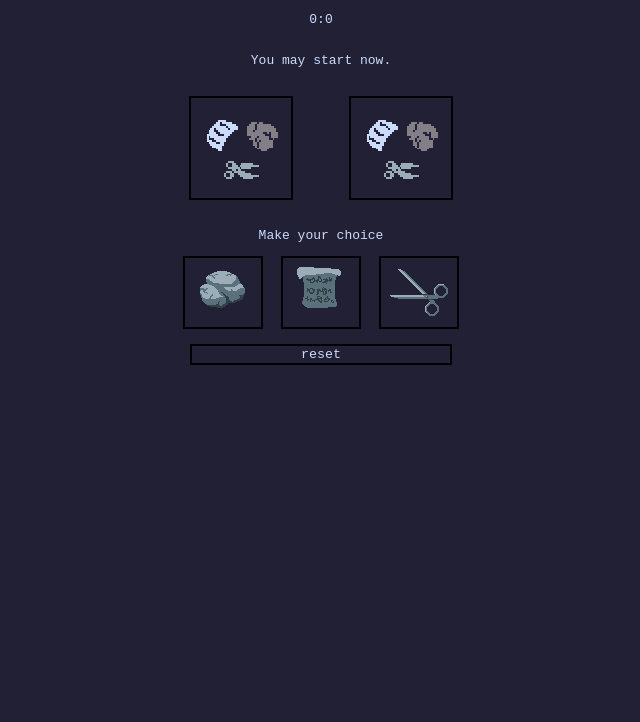
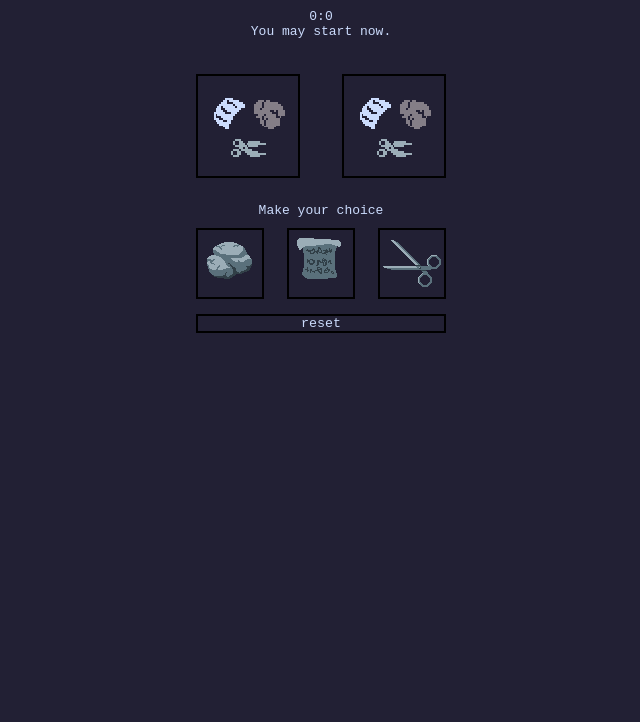
Before and after one commit to MemoryDreams/RockPaperScissors, a plain HTML site: page index.html in a window 1280 px wide. Shown: the part 78-800 px from the top of the page, without its empty margins (319-959 px from the left). Drawn offline with Linux system fonts and the light colour scheme.

Commit message:
Fixed width

```diff
--- a/style.css
+++ b/style.css
@@ -1,4 +1,14 @@
+    :root {
+        --fieldwidth: 250px;
+    }
+
+    *{
+        margin: 0;
+        padding: 0;
+    }
+
     body {
+        padding: 40px;
         background-color: #222034;
         color: #cbdbfc;
         display: flex;
@@ -6,14 +16,18 @@
         align-items: center;
         gap: 15px;
         font-family: monospace;
+        max-width: 100vw;
     }
 
     #field {
         display: flex;
-        gap: 56px;
+        justify-content: space-between;
+        padding: 10px 0;
+        width: var(--fieldwidth);
     }
 
     #score {
+        padding: 10px;
         display: flex;
         flex-direction: column;
         justify-content: center;
@@ -30,13 +44,7 @@
         object-fit: cover;
     }
 
-    #compchoice {
-        animation: rotation 2s infinite linear;
-        min-width: 95px;
-        min-height: 95px;
-    }
-
-    #humanchoice {
+    #compchoice, #humanchoice {
         animation: rotation 2s infinite linear;
         min-width: 95px;
         min-height: 95px;
@@ -64,12 +72,15 @@
     #choice {
         display: flex;
         flex-direction: column;
+        width: var(--fieldwidth);
         align-items: center;
+        gap: 10px;
     }
 
     #choices {
         display: flex;
-        gap: 18px;
+        width: var(--fieldwidth);
+        justify-content: space-between;
     }
 
     button {
@@ -83,7 +94,7 @@
     }
 
     #reset {
-        width: 262px;
+        width: var(--fieldwidth);
         color:#cbdbfc;
         font-family: monospace;
     }
```
